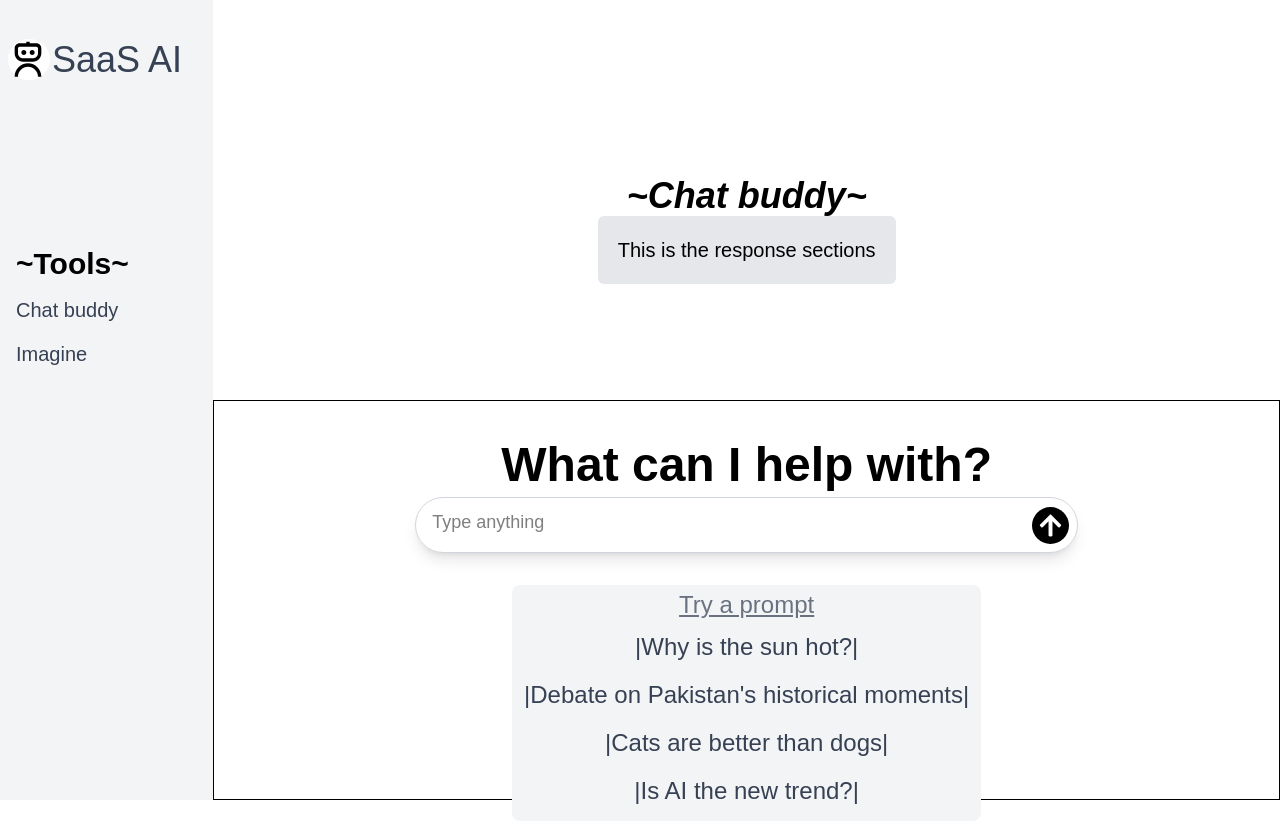
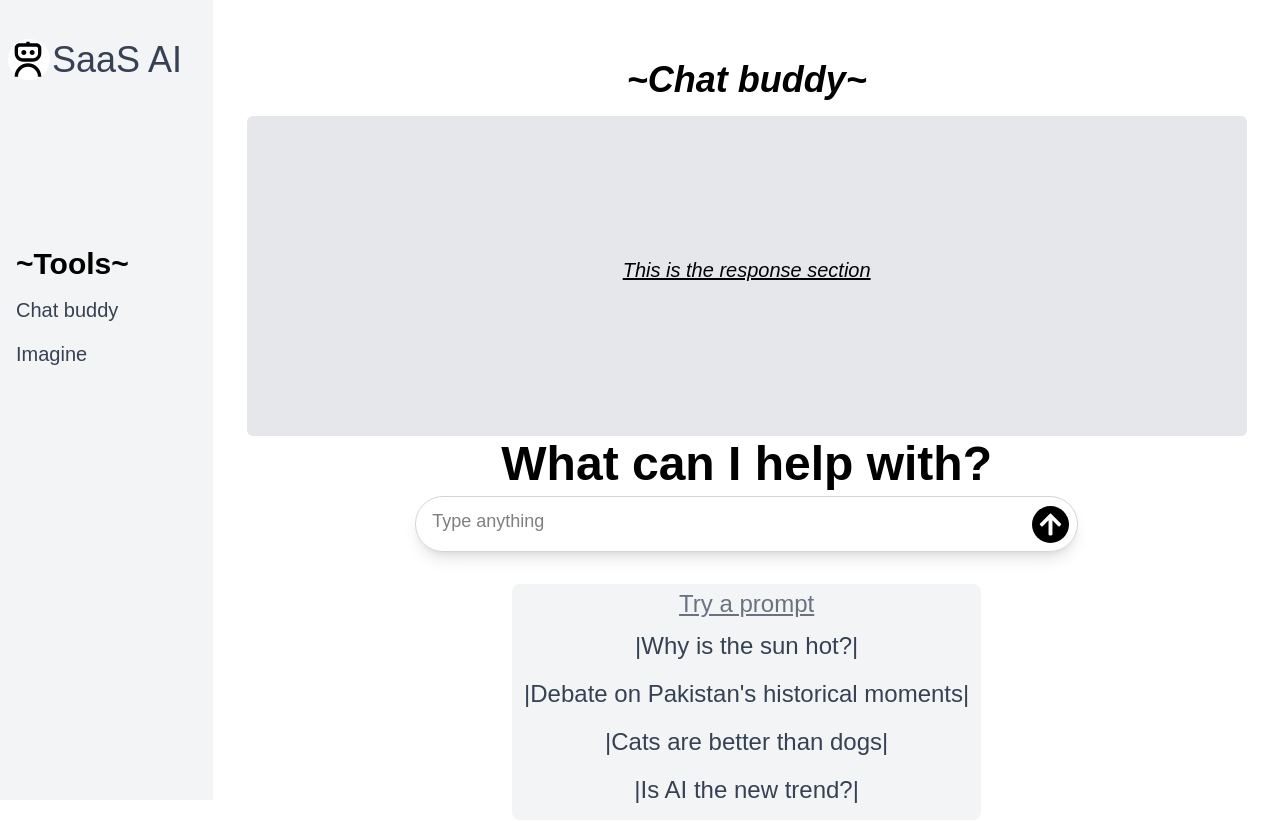
Before and after one commit to waleed-akram/saas-ai, a Next.js app in the folder week-7-9/: page /response-section/firstTool in a window 1280 px wide. Built offline with nearby package versions, Linux system fonts and the light colour scheme.

Commit message:
updated the UI for large screens 2.0

```diff
--- a/week-7-9/app/context.tsx
+++ b/week-7-9/app/context.tsx
@@ -1,12 +1,13 @@
 "use client";
-import { createContext } from "react";
+import { createContext,useState } from "react";
 import Prompts from "./(my-components)/prompt/page";
 
 export const PromptContext = createContext("");
 export function ContextProvider({ children }) {
+  const [prompt,setPrompt] = useState<string>("");
   return (
     <>
-      <PromptContext.Provider value={"No Prompt"}>
+      <PromptContext.Provider value={prompt} setValue={setPrompt}>
         <div className="grid col-span-10 row-span-2 pt-15">{children}</div>
         <Prompts />
       </PromptContext.Provider>
--- a/week-7-9/components/prompts/inputsection/inputeSection.tsx
+++ b/week-7-9/components/prompts/inputsection/inputeSection.tsx
@@ -47,6 +47,10 @@ export default function InputSection({
     } else {
       setPrompt("");
     }
+  }
+
+  function handleSubmit(){
+
   }
 
   function handleEnter(e) {
--- a/week-7-9/components/prompts/prompt.tsx
+++ b/week-7-9/components/prompts/prompt.tsx
@@ -27,7 +27,7 @@ export default function Prompt() {
 
   if (selectedTool === 1 || selectedTool === 2) {
     return (
-      <div className="mx-auto pt-5 grid col-span-10 row-span-4 w-full h-full border-black border-1">
+      <div className="mx-auto pt-5 grid col-span-10 row-span-4 w-full h-full">
         <div className="mx-auto h-auto flex flex-col gap-3 place-items-center">
           <InputSection prompt={prompt} setPrompt={setPrompt} />
           <SuggestedPrompts selectedTool={selectedTool} setPrompt={setPrompt} />
--- a/week-7-9/components/response-section/responsesection/responseSection.tsx
+++ b/week-7-9/components/response-section/responsesection/responseSection.tsx
@@ -1,7 +1,7 @@
 export default function ResponseSection() {
   return (
-    <div className="bg-gray-200 w-full h-fit rounded-md p-5 box-border ">
-      <h4 className="text-xl">This is the response sections</h4>
+    <div className="bg-gray-200 w-full h-fit place-items-center rounded-md p-5 box-border min-w-250 min-h-80 my-4">
+      <div className="my-30 italic underline place-items-center text-justify"><h4 className="text-xl">This is the response section</h4></div>
     </div>
   );
 }
```
